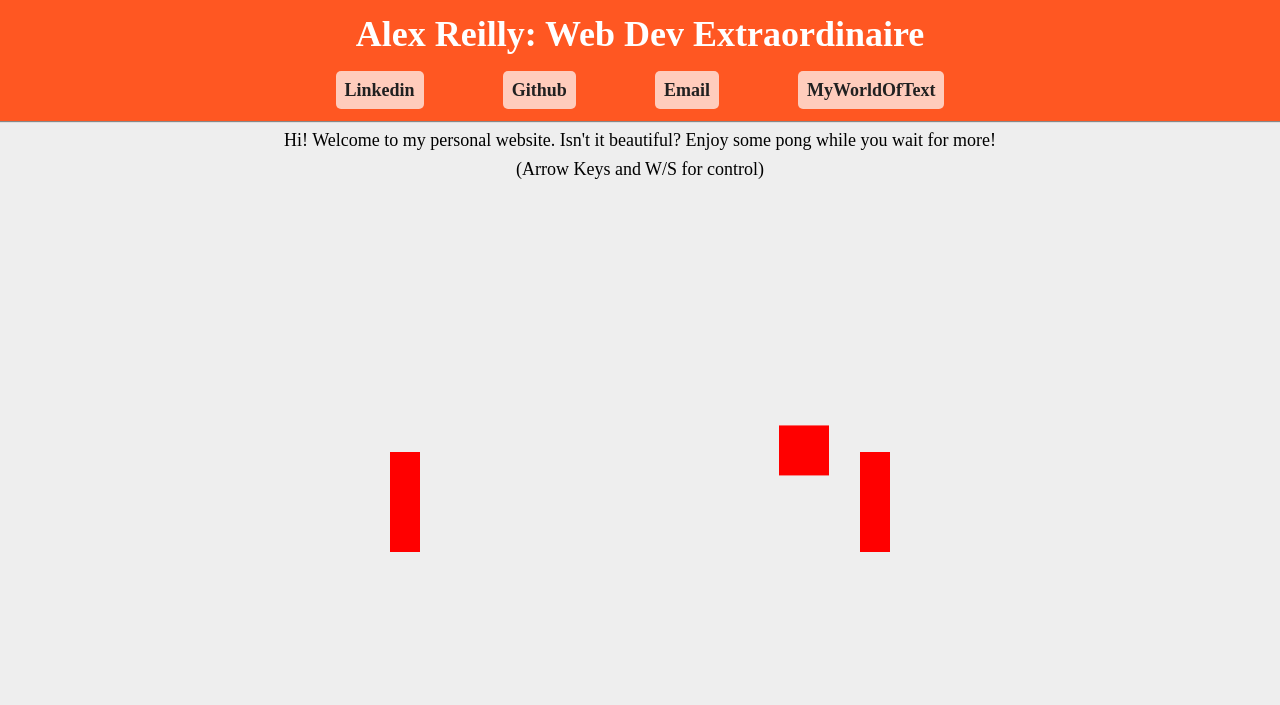
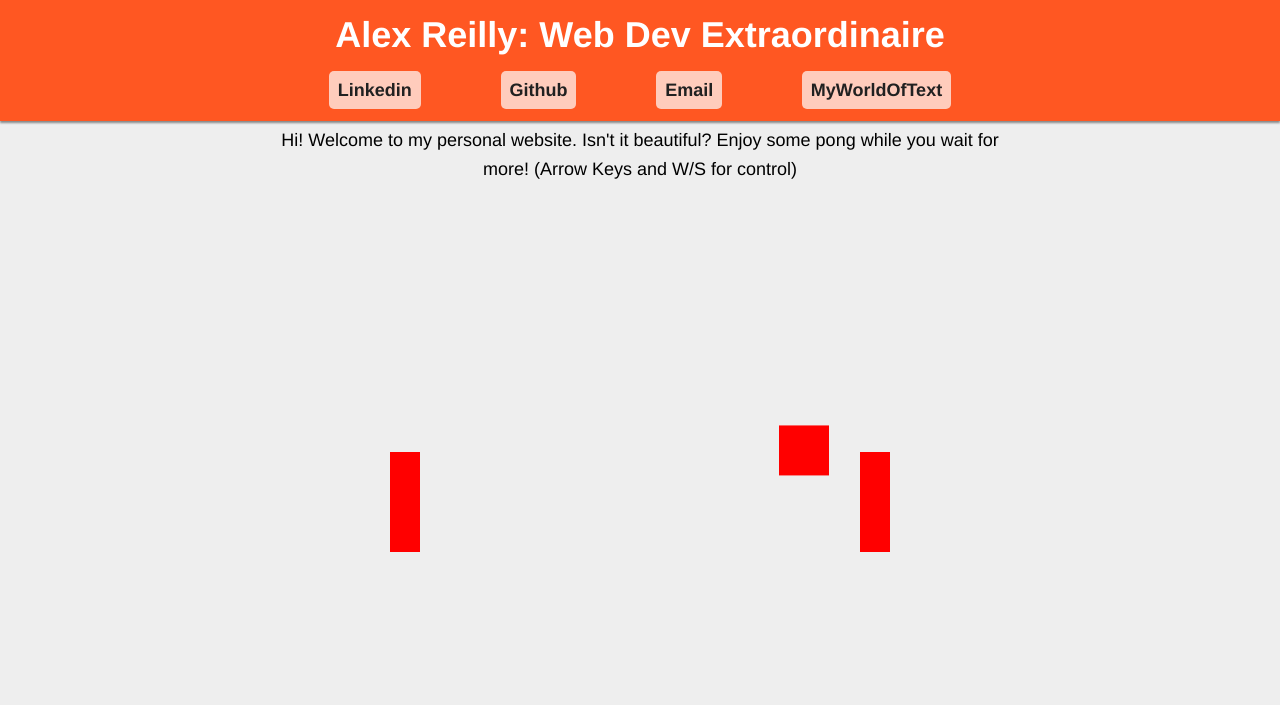
Before and after one commit to twof/PersonalSite, a plain HTML site: page index.html in a window 1280 px wide. Drawn offline with Linux system fonts and the light colour scheme.

Commit message:
Changed font family and added some padding th the body so it wouldn't get rammed into the sides of the browser if it was resized.

```diff
--- a/style.css
+++ b/style.css
@@ -13,6 +13,7 @@ html{
   background-color: #EEEEEE;
 }
 header{
+  font-family: Helvetica;
   position: fixed;
   top:0px;
   left: 0px;
@@ -21,7 +22,7 @@ header{
   line-height: .6;
   width: 100%;
   height: var(--header-hight);
-  box-shadow: 0px 1px 1px #888888;
+  box-shadow: 0px 2px 2px #888888;
 }
 nav{
   position: absolute;
@@ -32,6 +33,7 @@ nav{
   left: 1em;
 }
 body{
+  font-family: Helvetica;
   margin-top: calc(var(--header-hight) + .3em);
   text-align:center;
   background-color:inherit;
@@ -40,6 +42,8 @@ body{
   margin-right: auto;
   max-width: 40em;
   font-size: 18px;
+  padding-left: 2em;
+  padding-right: 2em;
 
 }
 .linkButtons{
```
